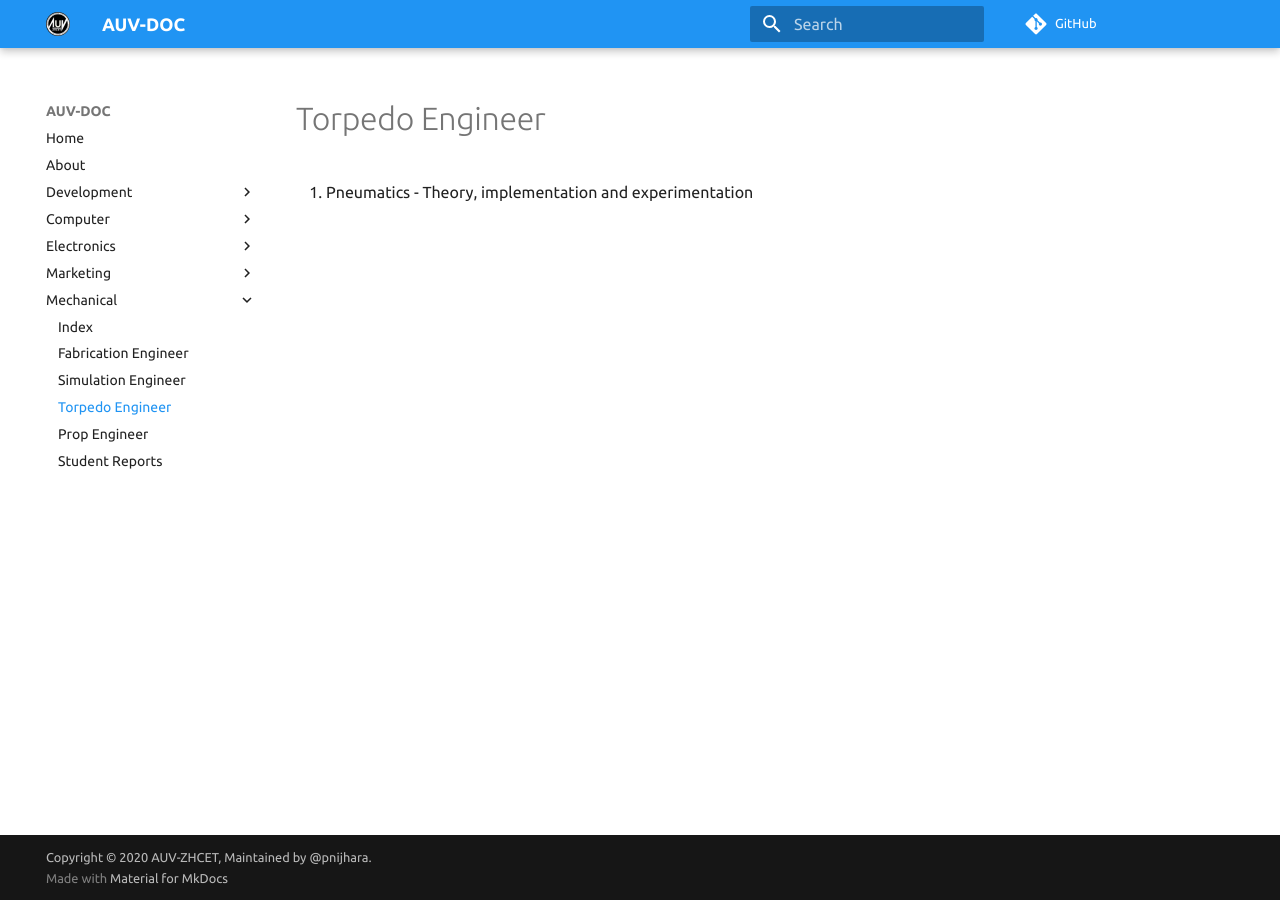
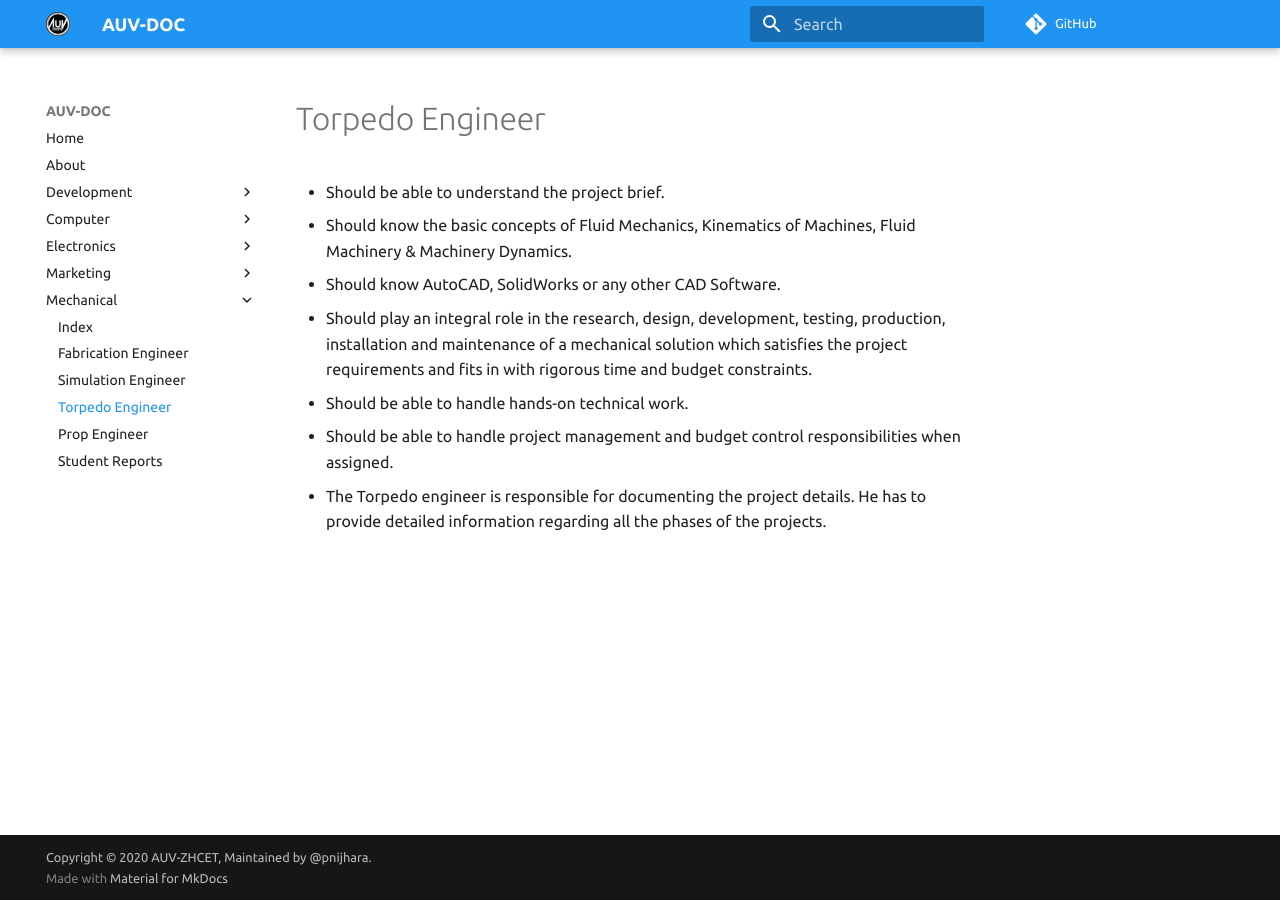
Before and after one commit to auvzhcet/Documentation, an MkDocs documentation site: the page built from docs/mechanical/torpedo_Engineer.md, in a window 1280 px wide. Built offline with MkDocs 1.6.1 and Material for MkDocs 9.7.7, drawn with Linux system fonts in a browser that asks for light colours; comment, search, counter and statistics services are not loaded.

Commit message:
Update torpedo_Engineer.md

```diff
--- a/docs/mechanical/torpedo_Engineer.md
+++ b/docs/mechanical/torpedo_Engineer.md
@@ -1,3 +1,13 @@
-# Torpedo Engineer
+---
+title: Role of Torpedo Engineer
+author: Shubham Singh
+email: shubhamsingh2454@gmail.com
+---
 
-1. Pneumatics - Theory, implementation and experimentation
+- Should be able to understand the project brief.
+- Should know the basic concepts of Fluid Mechanics, Kinematics of Machines, Fluid Machinery & Machinery Dynamics.
+- Should know AutoCAD, SolidWorks or any other CAD Software.
+- Should play an integral role in the research, design, development, testing, production, installation and maintenance of a mechanical solution which satisfies the project requirements and fits in with rigorous time and budget constraints.
+- Should be able to handle hands-on technical work.
+- Should be able to handle project management and budget control responsibilities when assigned.
+- The Torpedo engineer is responsible for documenting the project details. He has to provide detailed information regarding all the phases of the projects.
```
